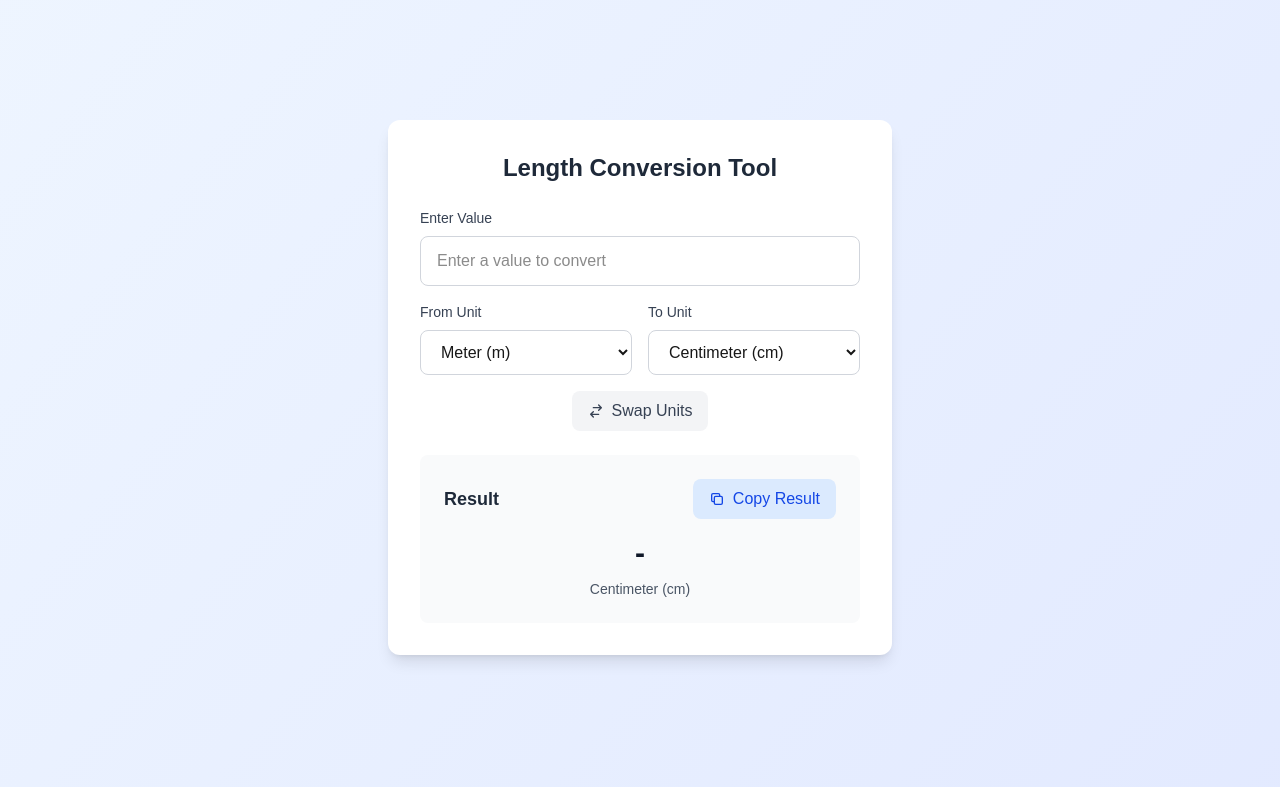
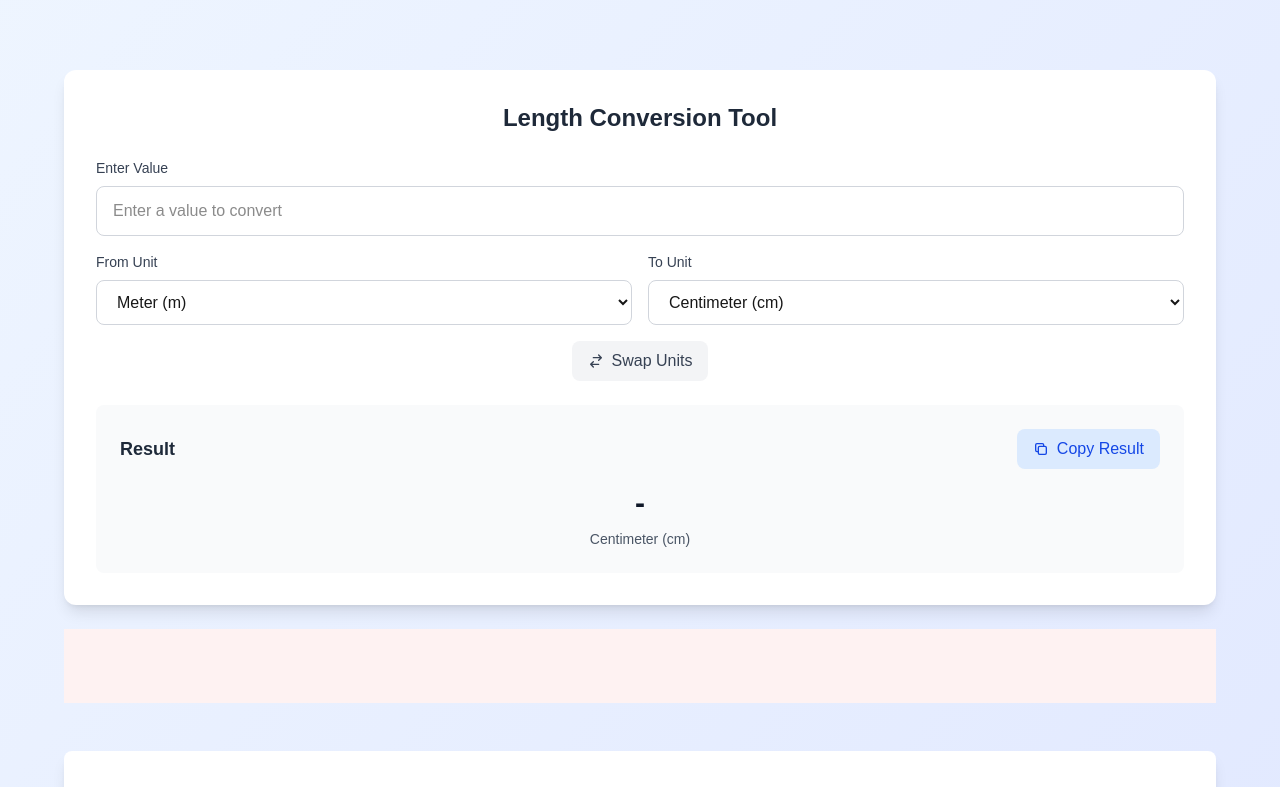
Before and after one commit to Sajidisrar/Unit-Converter, a Next.js app: page /length in a window 1280 px wide. Shown: the part 280-1067 px from the top of the page. Built offline with nearby package versions, Linux system fonts and the light colour scheme.

Commit message:
fix adds issues and positioning

```diff
--- a/src/app/area/page.tsx
+++ b/src/app/area/page.tsx
@@ -74,9 +74,9 @@ export default function AreaPage({ searchParams }: { searchParams: { from?: stri
         </header>
 
         <main className="max-w-6xl mx-auto">
-          <div className="grid grid-cols-1 lg:grid-cols-[300px_1fr_300px] gap-6 items-start">
+          <div className="grid grid-cols-1 gap-6 items-start">
             <div className="">
-              <AdBanner position="side" />
+              <AdBanner position="top" />
             </div>
             <div>
               <Calculator
@@ -89,9 +89,6 @@ export default function AreaPage({ searchParams }: { searchParams: { from?: stri
               <div className="mt-6">
                 <AdBanner position="inline" />
               </div>
-            </div>
-            <div className="">
-              <AdBanner position="side" />
             </div>
           </div>
 
--- a/src/app/cooking/page.tsx
+++ b/src/app/cooking/page.tsx
@@ -23,11 +23,12 @@ export default function CookingPage({ searchParams }: { searchParams: { from?: s
     <div className="min-h-screen bg-gradient-to-br from-blue-50 to-indigo-100 dark:from-gray-900 dark:to-gray-800 font-sans">
       <div className="max-w-5xl mx-auto px-4">
         <div className="grid grid-cols-12 gap-4">
-          <AdBanner position="side" className="col-span-2" />
-          <main className="col-span-12 md:col-span-8">
+
+          <main className="max-w-6xl mx-auto rounded-lg flex-row ">
             <h1 className="text-4xl md:text-6xl font-bold text-gray-900 dark:text-white mb-6 text-center">
               Cooking Unit Converter
             </h1>
+            <AdBanner position="top" className="col-span-2" />
             <section className="mb-6">
               <Calculator
                 title="Cooking Unit Converter"
@@ -35,7 +36,7 @@ export default function CookingPage({ searchParams }: { searchParams: { from?: s
                 conversionType="cooking"
                 initialFromUnit={defaultFromUnit}
               />
-              <AdBanner position="inline" className="mt-4" />
+              <AdBanner position="top" className="mt-4" />
             </section>
             <section>
               <div className="bg-white dark:bg-gray-800 rounded-lg shadow-lg p-8 mt-8">
@@ -70,8 +71,9 @@ export default function CookingPage({ searchParams }: { searchParams: { from?: s
                 </dl>
               </div>
             </section>
+
           </main>
-          <AdBanner position="side" className="col-span-2" />
+
         </div>
       </div>
     </div>
--- a/src/app/length/page.tsx
+++ b/src/app/length/page.tsx
@@ -71,12 +71,12 @@ export default function LengthPage({ searchParams }: { searchParams: { from?: st
             </p>
           </header>
 
-          <main className="max-w-6xl mx-auto">
-            <AdBanner position="top" />
-            <div className="grid grid-cols-1 lg:grid-cols-[300px_1fr_300px] gap-6 items-start mt-6">
-              <div className="">
-                <AdBanner position="side" />
-              </div>
+          <main className="max-w-6xl mx-auto rounded-lg flex-row">
+            <div className="block">
+              <AdBanner position="top" />
+            </div>
+
+            <div className="grid grid-cols-1 gap-6 items-start mt-6 items-center justify-center">
               <div>
                 <Calculator
                   title="Length Conversion Tool"
@@ -84,18 +84,15 @@ export default function LengthPage({ searchParams }: { searchParams: { from?: st
                   conversionType="length"
                   initialFromUnit={defaultFromUnit}
                 />
+              </div>
 
-                <div className="mt-6">
-                  <AdBanner position="inline" />
-                </div>
-              </div>
-              <div className="">
-                <AdBanner position="side" />
-              </div>
+              <div className="block  bg-red-50">
+              <AdBanner position="top" />
+             </div>
             </div>
 
           {/* FAQ Section */}
-          <div className="bg-white dark:bg-gray-800 rounded-lg shadow-lg p-8">
+          <div className="bg-white dark:bg-gray-800 rounded-lg shadow-lg p-8 mt-12">
             <h2 className="text-2xl font-semibold text-gray-800 dark:text-white mb-6">
               Frequently Asked Questions - Length Conversion
             </h2>
--- a/src/app/speed/page.tsx
+++ b/src/app/speed/page.tsx
@@ -47,9 +47,9 @@ export default function SpeedPage({ searchParams }: { searchParams: { from?: str
         </header>
 
         <main className="max-w-6xl mx-auto">
-          <div className="grid grid-cols-1 lg:grid-cols-[300px_1fr_300px] gap-6 items-start">
+          <div className="grid grid-cols-1 gap-6 items-start">
             <div className="k">
-              <AdBanner position="side" />
+              <AdBanner position="top" />
             </div>
             <div>
               <Calculator
@@ -62,9 +62,6 @@ export default function SpeedPage({ searchParams }: { searchParams: { from?: str
               <div className="mt-6">
                 <AdBanner position="inline" />
               </div>
-            </div>
-            <div className="">
-              <AdBanner position="side" />
             </div>
           </div>
 
--- a/src/app/temperature/page.tsx
+++ b/src/app/temperature/page.tsx
@@ -30,9 +30,9 @@ export default function TemperaturePage({ searchParams }: { searchParams: { from
         </header>
 
         <main className="max-w-6xl mx-auto">
-          <div className="grid grid-cols-1 lg:grid-cols-[300px_1fr_300px] gap-6 items-start">
+          <div className="grid grid-cols-1 gap-6 items-start">
             <div className="">
-              <AdBanner position="side" />
+              <AdBanner position="top" />
             </div>
             <div>
               <Calculator
@@ -45,9 +45,6 @@ export default function TemperaturePage({ searchParams }: { searchParams: { from
               <div className="mt-6">
                 <AdBanner position="inline" />
               </div>
-            </div>
-            <div className="">
-              <AdBanner position="side" />
             </div>
           </div>
 
--- a/src/app/weight/page.tsx
+++ b/src/app/weight/page.tsx
@@ -30,9 +30,9 @@ export default function WeightPage({ searchParams }: { searchParams: { from?: st
         </header>
 
         <main className="max-w-6xl mx-auto">
-          <div className="grid grid-cols-1 lg:grid-cols-[300px_1fr_300px] gap-6 items-start">
+          <div className="grid grid-cols-1 gap-6 items-start">
             <div className="lg:block">
-              <AdBanner position="side" />
+              <AdBanner position="top" />
             </div>
             <div>
               <Calculator
@@ -46,9 +46,6 @@ export default function WeightPage({ searchParams }: { searchParams: { from?: st
               <div className="mt-6">
                 <AdBanner position="inline" />
               </div>
-            </div>
-            <div className="">
-              <AdBanner position="side" />
             </div>
           </div>
 
--- a/src/components/AdBanner.tsx
+++ b/src/components/AdBanner.tsx
@@ -21,7 +21,7 @@ export default function AdBanner({ position, className = '' }: AdBannerProps) {
   }, []);
 
   const getContainerClasses = () => {
-    const baseClasses = 'rounded-lg flex items-center justify-center w-full';
+    const baseClasses = 'rounded-lg flex items-center justify-center w-full';// bg-red-50
     const positionClasses = {
       top: 'mx-auto mb-6',
       side: 'mx-auto',
@@ -32,10 +32,10 @@ export default function AdBanner({ position, className = '' }: AdBannerProps) {
   };
 
   return (
-    <div className={getContainerClasses()} style={{ minHeight: '100px', minWidth: '100px' }}>
+    <div className={getContainerClasses()} style={{ minHeight: '50px', minWidth: '100vh' }}>
       <ins
         className="adsbygoogle"
-        style={{ display: "block", width: "100%", height: "100%" }}
+        style={{ display: "block", width: "100vh", height: "50%" }}
         data-ad-client="ca-pub-3759958145886276"
         data-ad-slot="4003156004"
         data-ad-format="auto"
--- a/src/components/developerTools.tsx
+++ b/src/components/developerTools.tsx
@@ -57,6 +57,7 @@ function jsonToCsv(jsonStr: string): string {
 }
 
 import React, { useState } from 'react';
+import AdBanner from './AdBanner';
 
 type Tool = {
   title: string;
@@ -557,6 +558,7 @@ export default function DeveloperTools({ tool }: { tool: Tool }) {
       <section className="w-full h-full flex flex-col flex-1 p-0 bg-white dark:bg-zinc-900">
         {/* Tool title removed from top of editor area */}
         <div className="w-full h-full flex flex-col bg-gray-100 dark:bg-zinc-800 rounded-lg min-h-[200px] p-6 text-gray-900 dark:text-gray-100 font-mono overflow-auto flex-1">
+          <AdBanner position="top" className="col-span-2" />
           {tool.title === 'Base64 Encoder/Decoder' && (
             <div className="w-full h-full flex flex-col gap-3 flex-1">
               <textarea
```
